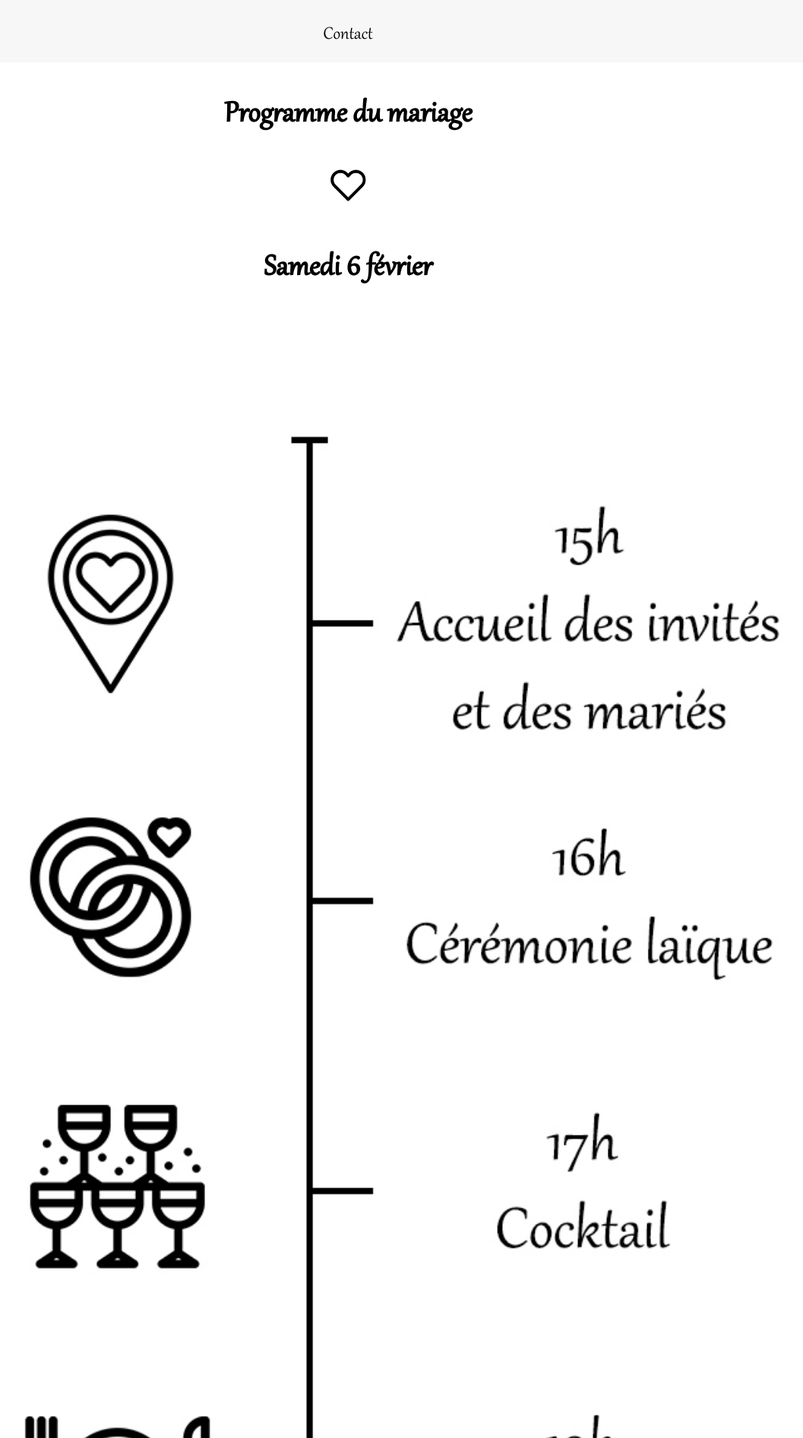
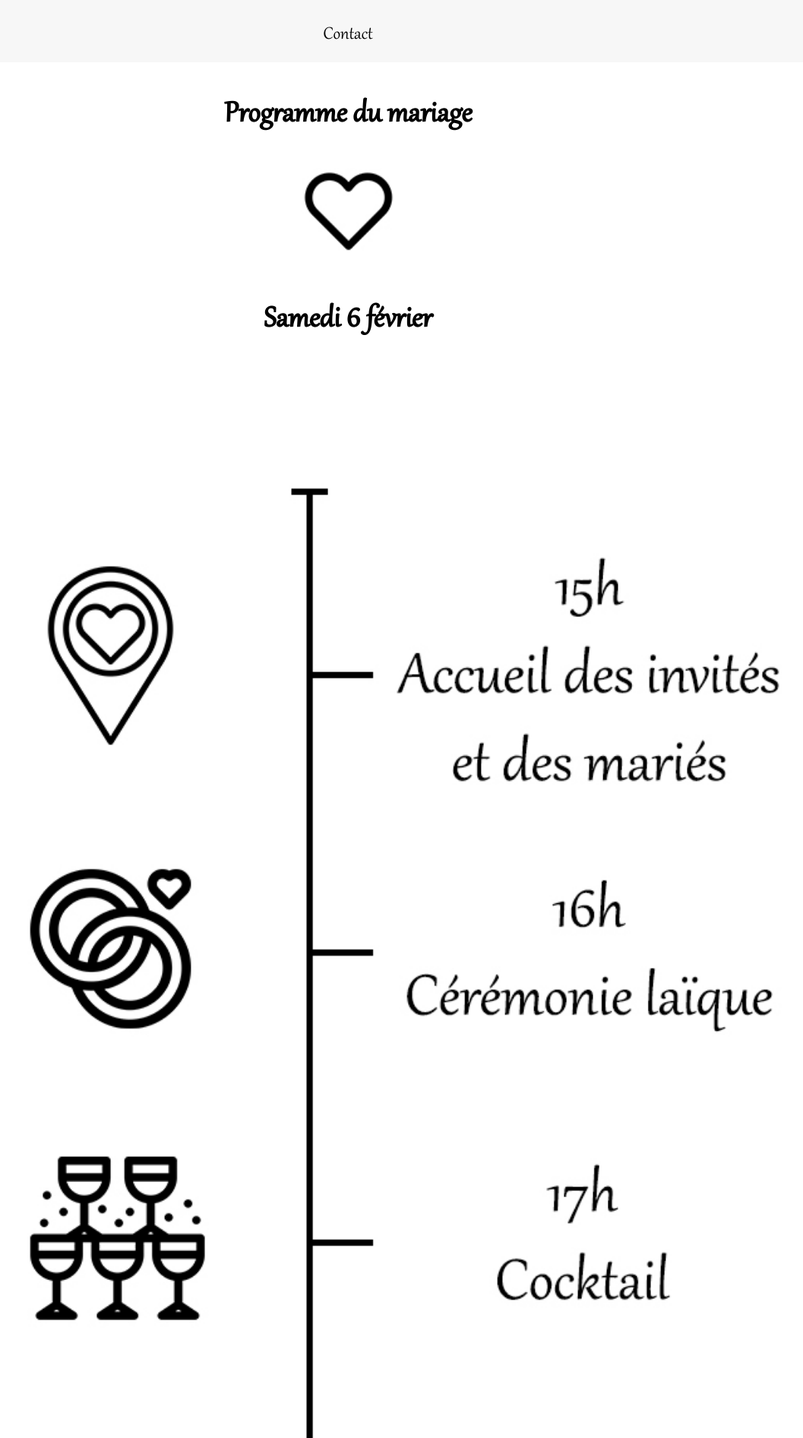
Before and after one commit to Germinal-A/Site-du-Mariage-de-Julia-et-Germain, a Jekyll site: the page built from informations-pratiques.md, in a window 1280 px wide. Shown: the part 950-2843 px from the top of the page at 76% size, without its empty margins (182-1239 px from the left). Built offline with Jekyll 4.4.1, drawn with Linux system fonts in a browser that asks for light colours.

Commit message:
Update informations-pratiques.md

```diff
--- a/informations-pratiques.md
+++ b/informations-pratiques.md
@@ -8,20 +8,23 @@
 
 ### Programme du mariage
 
-![](assets/Coeur.jpg){: width="4%"}
+![](assets/Coeur.jpg){: .large width="4%"}
+![](assets/Coeur.jpg){: .small width="10%"}
 
 ### Samedi 6 février
 
 ![](assets/Programme.jpg){: .large width="80%"}
 ![](assets/ProgrmameTel.jpg){: .small width="100%"}
-![](assets/Coeur.jpg){: width="4%"}
+![](assets/Coeur.jpg){: .large width="4%"}
+![](assets/Coeur.jpg){: .small width="15%"}
 
 ### Dimanche 7 février
 
 ![](assets/Brunch.jpg){: .large width="80%"}
 ![](assets/BrunchTel.jpg){: .small width="100%" style="margin:25px 0"}
 
-![](assets/Coeur.jpg){: width="4%"}
+![](assets/Coeur.jpg){: .large width="4%"}
+![](assets/Coeur.jpg){: .small width="20%"}
 
 ### Le mariage aura lieu au [Château de Garde](https://chateaudegarde.com/), à Moulon.
 <iframe src="https://www.google.com/maps/embed?pb=!1m18!1m12!1m3!1d4758.121377013103!2d-0.21830238666508295!3d44.83794374170417!2m3!1f0!2f0!3f0!3m2!1i1024!2i768!4f13.1!3m3!1m2!1s0xd554532dc533345%3A0x6049a9547322ec03!2sCh%C3%A2teau%20de%20Garde!5e0!3m2!1sfr!2sfr!4v1595537776165!5m2!1sfr!2sfr" style="border:0;" allowfullscreen="" aria-hidden="false" tabindex="0" width="100%" height="400" frameborder="0"></iframe>
```
